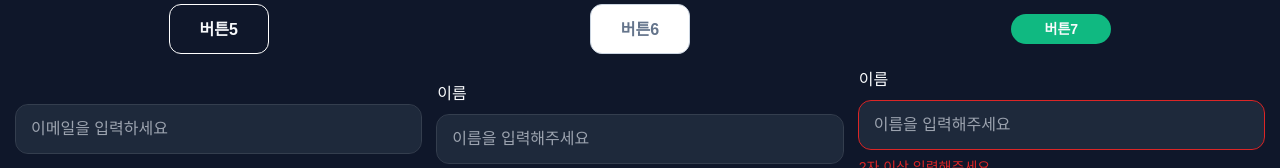
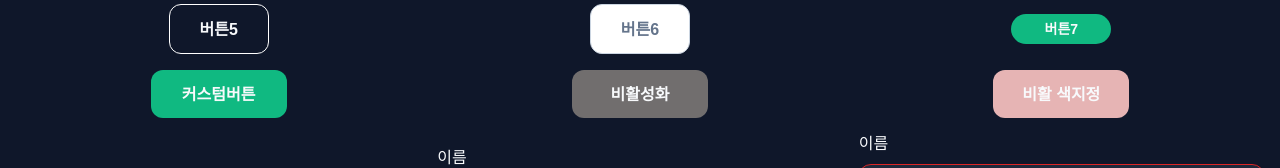
Before and after one commit to part4-6team/Advanced-Project, a Next.js app: page /test in a window 1280 px wide. Shown: the part 148-316 px from the top of the page. Built offline with nearby package versions, Linux system fonts and the light colour scheme.

Commit message:
ZERO-84 [Feat] : 버튼 비활성화 스타일 추가

```diff
--- a/src/components/@shared/Button.tsx
+++ b/src/components/@shared/Button.tsx
@@ -9,6 +9,7 @@ type ButtonProps = {
   width?: number;
   height?: number;
   border?: 'none' | 'green' | 'white' | 'gray';
+  disabledBgColor?: string;
   children: React.ReactNode;
 } & React.ComponentPropsWithoutRef<'button'>;
 
@@ -22,14 +23,20 @@ export default function Button({
   children,
   width = 136,
   height = 48,
+  disabledBgColor = '#716e6e',
+  className,
+  style,
+  disabled,
   ...props
 }: ButtonProps) {
-  const buttonClass = clsx('base-class', {
-    'bg-brand-primary': bgColor === 'green',
-    'bg-status-danger': bgColor === 'red',
-    'bg-background-inverse': bgColor === 'white',
-    'bg-transparent': bgColor === 'transparent',
-    'bg-brand-gradient': bgColor === 'gradient',
+  const buttonClass = clsx(
+    'base-class',
+    {
+      'bg-brand-primary': !disabled && bgColor === 'green',
+      'bg-status-danger': !disabled && bgColor === 'red',
+      'bg-background-inverse': !disabled && bgColor === 'white',
+      'bg-transparent': !disabled && bgColor === 'transparent',
+      'bg-brand-gradient': !disabled && bgColor === 'gradient',
       'border border-brand-primary': border === 'green',
       'border border-text-secondary': border === 'gray',
       'border border-text-inverse': border === 'white',
@@ -41,19 +48,24 @@ export default function Button({
       'text-lg-semibold': fontSize === '16',
       'text-md-semibold': fontSize === '14',
       'w-full': size === 'full',
-  });
+    },
+    className
+  );
 
-  // style에서 width와 height는 size가 'full'이 아닌 경우에만 적용
-  const buttonStyle =
-    size === 'full'
+  const buttonStyle = {
+    ...(size === 'full'
       ? { height: `${height}px` }
-      : { width: `${width}px`, height: `${height}px` };
+      : { width: `${width}px`, height: `${height}px` }),
+    backgroundColor: disabled ? disabledBgColor : undefined,
+    ...style,
+  };
 
   return (
     <button
       type="button"
       className={buttonClass}
       style={buttonStyle}
+      disabled={disabled}
       {...props}
     >
       {children}
--- a/src/pages/test/index.tsx
+++ b/src/pages/test/index.tsx
@@ -2,7 +2,6 @@ import { Modal } from '@components/@shared/Modal';
 import { useModal } from '@hooks/useModal';
 import { useState } from 'react';
 import Button from '@components/@shared/Button';
-import Image from 'next/image';
 import {
   Input,
   IconInput,
@@ -37,7 +36,6 @@ export default function Test() {
   };
 
   return (
-    <>
     <div className="m-auto grid grid-cols-3 place-items-center gap-4 p-4">
       {/* 모달 테스트, 공통 버튼 적용 전 */}
       <button
@@ -113,6 +111,13 @@ export default function Test() {
       <Button fontSize="14" shape="round" width={100} height={30}>
         버튼7
       </Button>
+      <Button className="bg-amber-400">커스텀버튼</Button>
+      <Button className="bg-amber-400" disabled>
+        비활성화
+      </Button>
+      <Button className="bg-amber-400" disabledBgColor="#e6b4b4" disabled>
+        비활 색지정
+      </Button>
       <Input placeholder="이메일을 입력하세요" />
       <Input label="이름" placeholder="이름을 입력해주세요" />
       <Input
@@ -140,6 +145,5 @@ export default function Test() {
         onSubmit={handleSubmit}
       />
     </div>
-    </>
   );
 }
```
Lines whose indentation alone changed are shown as unchanged.
